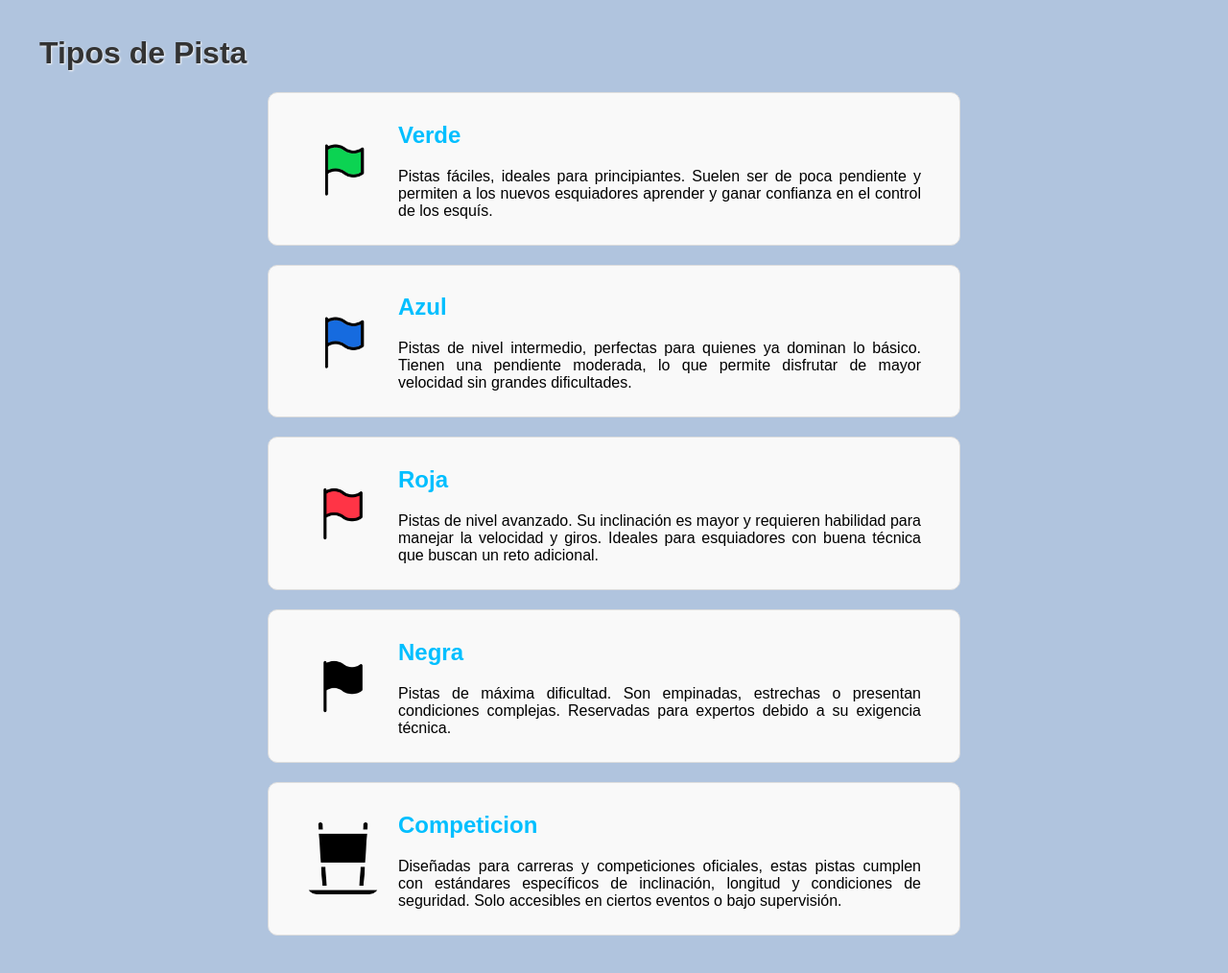
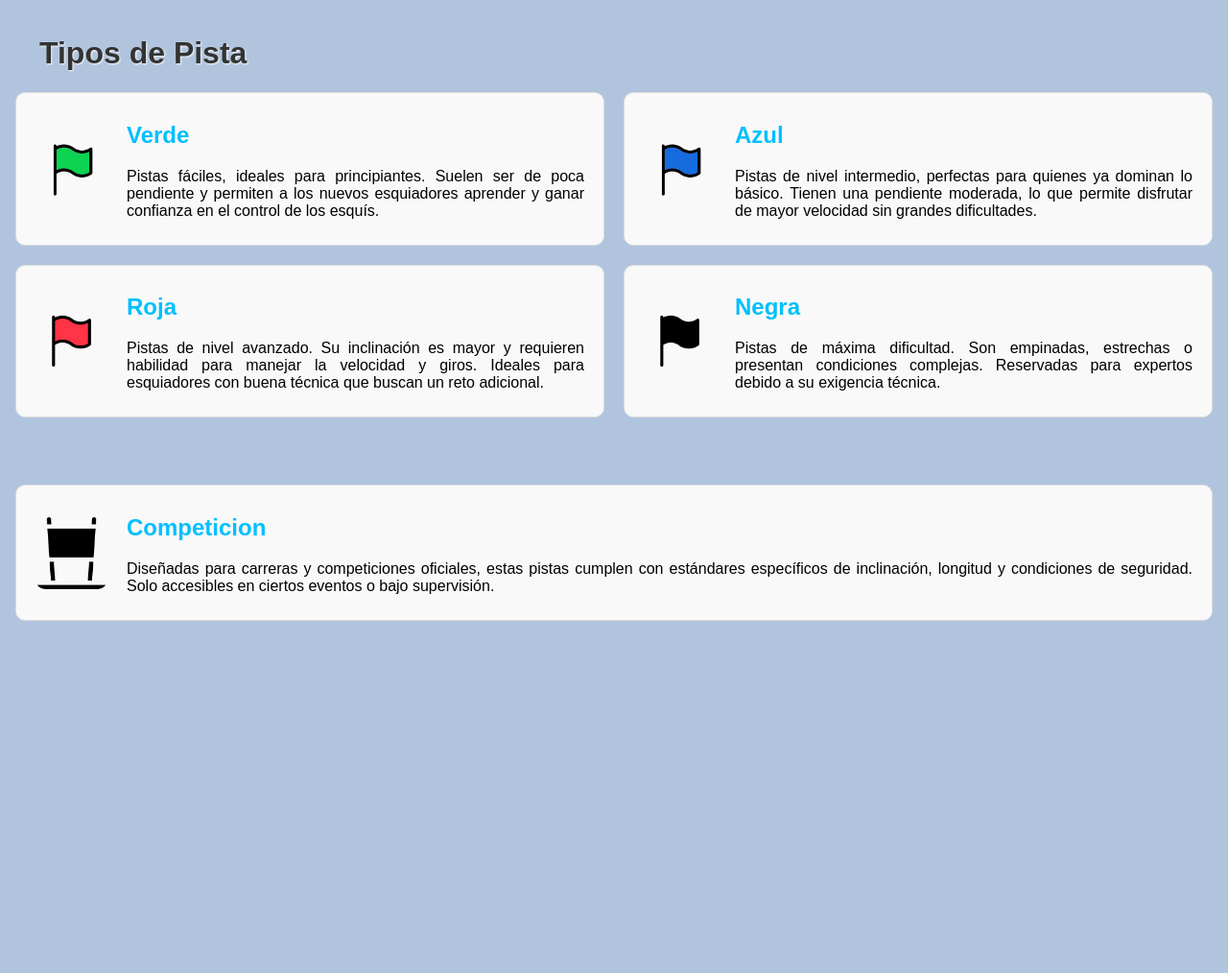
Before and after one commit to Pabloherreroo/IW-BI-03, a Django app: page /pistas/ in a window 1280 px wide. Shown: the part 146-1160 px from the top of the page at 96% size. Run offline with Django 5.2, Linux system fonts and the light colour scheme; data comes from the database, SQL or seed files in the repository.

Commit message:
Pequeños cambios lista pistas

```diff
--- a/skiStick/appSkiStick/static/css/styles.css
+++ b/skiStick/appSkiStick/static/css/styles.css
@@ -263,8 +263,15 @@ footer {
 
 .pistas-lista {
     display: flex;
-    flex-direction: column;
     align-items: center;
+    justify-content: center;
+}
+
+.pistas-lista {
+    display: grid;
+    grid-template-columns: 1fr 1fr;
+    gap: 20px;
+    width: 100%;
 }
 
 .pista-item {
@@ -274,10 +281,13 @@ footer {
     border: 1px solid #ddd;
     border-radius: 10px;
     background-color: #f9f9f9;
-    margin-bottom: 20px;
-    width: 50vw;
-    padding: 10px 40px;
+    padding: 10px 20px;
     text-align: justify;
+}
+
+.pista-item:nth-child(5) {
+    margin-top: 50px;
+    grid-column: span 2;
 }
 
 .pista-item img {
--- a/skiStick/appSkiStick/templates/pista_list.html
+++ b/skiStick/appSkiStick/templates/pista_list.html
@@ -1,6 +1,7 @@
 {% extends "base.html" %}
 {% block content %}
     <h1 class="pistas-lista-titulo">Tipos de Pista</h1>
+    <div class="pistas-lista-centrar">
         <div class="pistas-lista">
             {% for pista in pistas %}
                 <div class="pista-item">
@@ -17,4 +18,5 @@
                 </div>
             {% endfor %}
         </div>
+    </div>
 {% endblock %}
```
Lines whose indentation alone changed are shown as unchanged.
